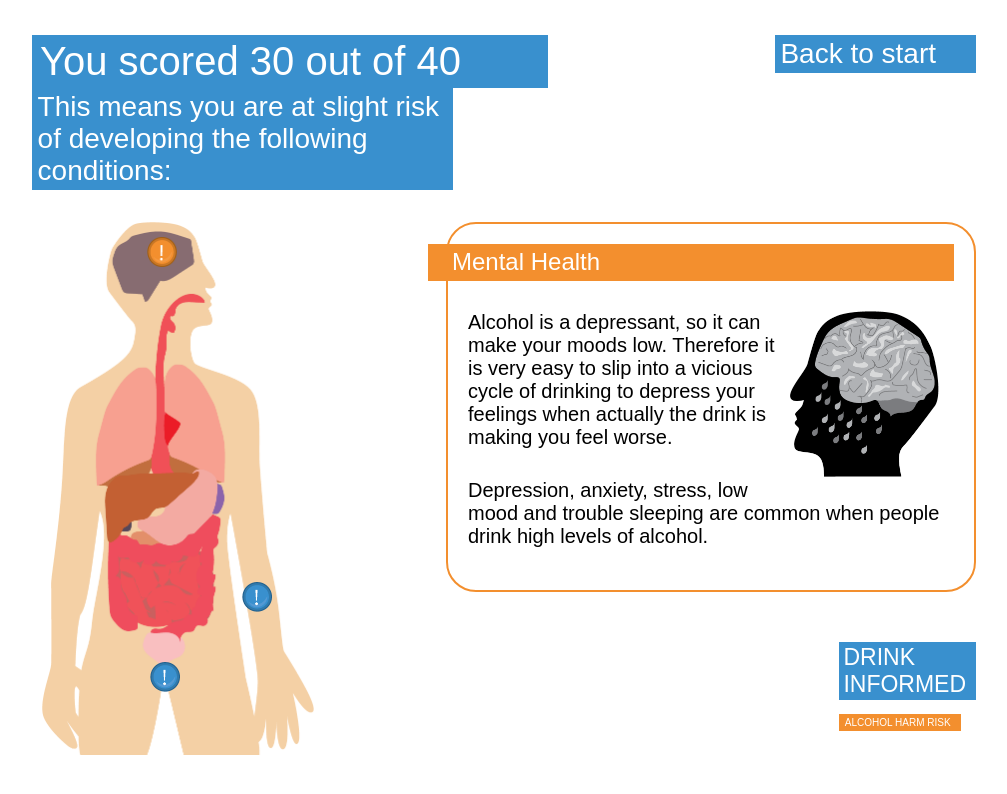
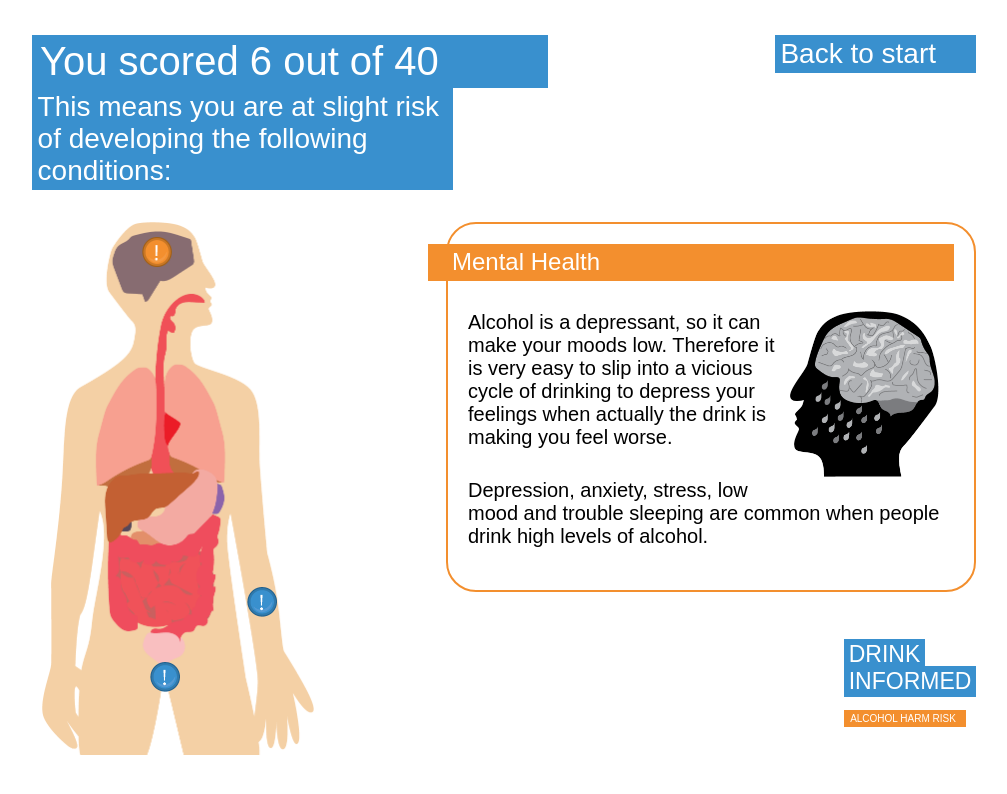
Before and after one commit to samjewell/drink-aware, a plain HTML site: page index.html in a window 1280 px wide. Shown: the whole page, without its empty margins (8-1015 px from the left). Drawn offline with Linux system fonts and the light colour scheme; a script that the page names is missing.

Commit message:
Tight highlighting, larger touch buttons Check in PDF designs

```diff
--- a/assets/styles.css
+++ b/assets/styles.css
@@ -46,7 +46,6 @@ InfoPane
   float: right;
 }
 
-
 .info__head {
   color: white;
   font-weight: 200;
@@ -67,8 +66,6 @@ InfoPane
   margin: 30px 0 20px 0;
 }
 
-
-
 /*-------------------------
 Human
 --------------------------*/
@@ -87,9 +84,10 @@ Human
 .bang {
   background: url(bang@2x.png) no-repeat;
   background-size: 30px 30px;
+  background-position: center;
   color: rgba(0, 0, 0, 0);
-  width: 30px;
-  height: 30px;
+  width: 40px;
+  height: 40px;
   border: 0;
   position: absolute;
   cursor: pointer;
@@ -98,11 +96,12 @@ Human
 .bang.is-active {
   background: url(bang-orange@2x.png) no-repeat;
   background-size: 30px 30px;
+  background-position: center;
 }
 
 .bang--0 {
-  top: 15px;
-  left: 105px;
+  top: 10px;
+  left: 95px;
 }
 
 .bang--1 {
@@ -111,15 +110,13 @@ Human
 }
 
 .bang--2 {
-  top: 440px;
-  left: 108px;
+  top: 435px;
+  left: 103px;
 }
-
 
 /*-------------------------
 Footer
 --------------------------*/
-
 .footer {
   color: white;
   float: right;
@@ -130,7 +127,7 @@ Footer
 .footer--logo{
   background-color: #3990ce;
   font-size: 23px;
-  width: 128px;
+  width: 122px;
   padding: 0.1em 0.2em;
 }
 
@@ -142,8 +139,6 @@ Footer
   padding: 0.3em 0.6em;
 }
 
-
-
 /*-------------------------
 Utils
 --------------------------*/
@@ -151,11 +146,9 @@ Utils
   padding: 35px 40px;
 }
 
-
 /*-------------------------
 Background images
 --------------------------*/
-
 html {
     width: 1024px;
     height: 768px;
--- a/index.html
+++ b/index.html
@@ -25,7 +25,7 @@ class="welcomeBG">
           Back to start
         </a>
       </nav>
-      <h1 class="header">You scored 30 out of 40</h1>
+      <h1 class="header">You scored 6 out of 40</h1>
       <p class="header header--sub">
         This means you are at slight risk of developing the following conditions:
       </p>
@@ -53,7 +53,8 @@ class="welcomeBG">
     </main>
 
     <footer class="footer">
-      <p class="footer--logo">Drink informed</p>
+      <span class="footer--logo">Drink <br></span>
+      <span class="footer--logo">informed</span>
       <p class="footer--logo-sub">Alcohol harm risk</p>
     </footer>
 
```
Also changed, not shown: readme.md, 1 other file.
